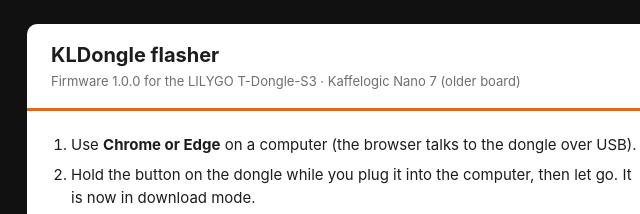
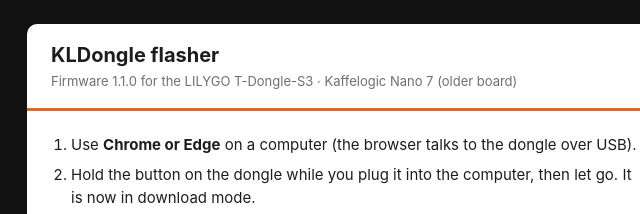
Before and after one commit to henrygreenslade/kl-zero-t-dongle, a plain HTML site: page docs/flash/index.html in a window 1280 px wide. Shown: the top 214 px of the page, 293-933 px from the left. Drawn offline with Linux system fonts and the light colour scheme.

Commit message:
T-Dongle-S3 1.1.0: roast_date in the log, 3 MB app partition
- After a roast (5 s without log growth and no roaster writes), add
  "roast_date:DD/MM/YYYY HH:MM:SS UTC" to the log header before time_jump:,
  as roasters with a clock do, then report the end so Studio's copy has it.
  Rewrite via tmp file + renames, roaster's file date kept; ROAST_DATE=0 or
  ALLOW_WRITE=0 turn it off.
- Clock from NTP, else Studio's TIME_SYNC; without either, the start is kept
  against uptime and dated once a clock arrives.
- The log is the source of the date (web page reads roast_date); the start
  note in NVS is temporary. A new roast always recomputes its start and a
  deleted log drops its note: the roaster reuses log numbers, so 1.0.0's
  notes could date a new roast with an old one's time (they are dropped).
- Partition scheme 16M Flash (3MB APP/9.9MB FATFS): the app uses 37%
  instead of 90% of the default 1.25 MB slot; NVS stays where it was.
- Browser flasher image updated to 1.1.0.

Co-Authored-By: Claude Opus 5.5 <noreply@anthropic.com>

```diff
--- a/docs/flash/index.html
+++ b/docs/flash/index.html
@@ -30,7 +30,7 @@
 <div class="wrap">
   <header>
     <h1>KLDongle flasher</h1>
-    <p>Firmware 1.0.0 for the LILYGO T-Dongle-S3 &middot; Kaffelogic Nano 7 (older board)</p>
+    <p>Firmware 1.1.0 for the LILYGO T-Dongle-S3 &middot; Kaffelogic Nano 7 (older board)</p>
   </header>
   <main>
     <ol>
```
Also changed, not shown: docs/flash/manifest.json, 4 other files.
